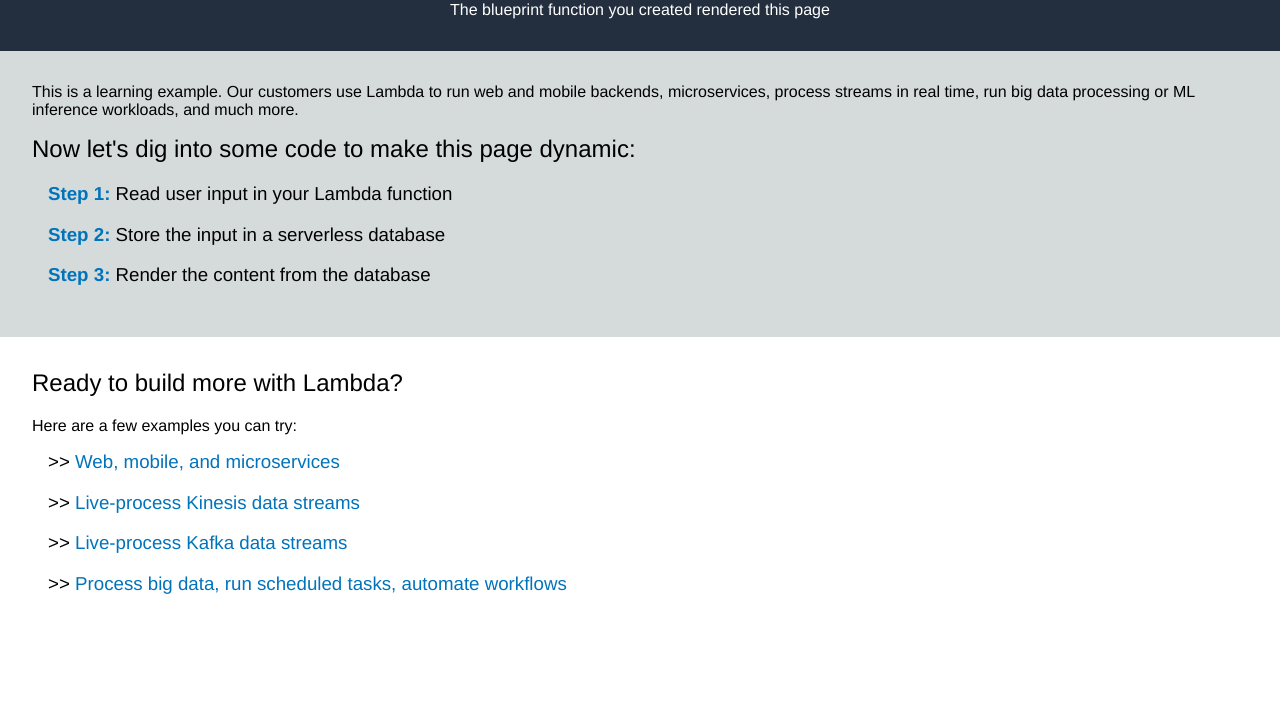
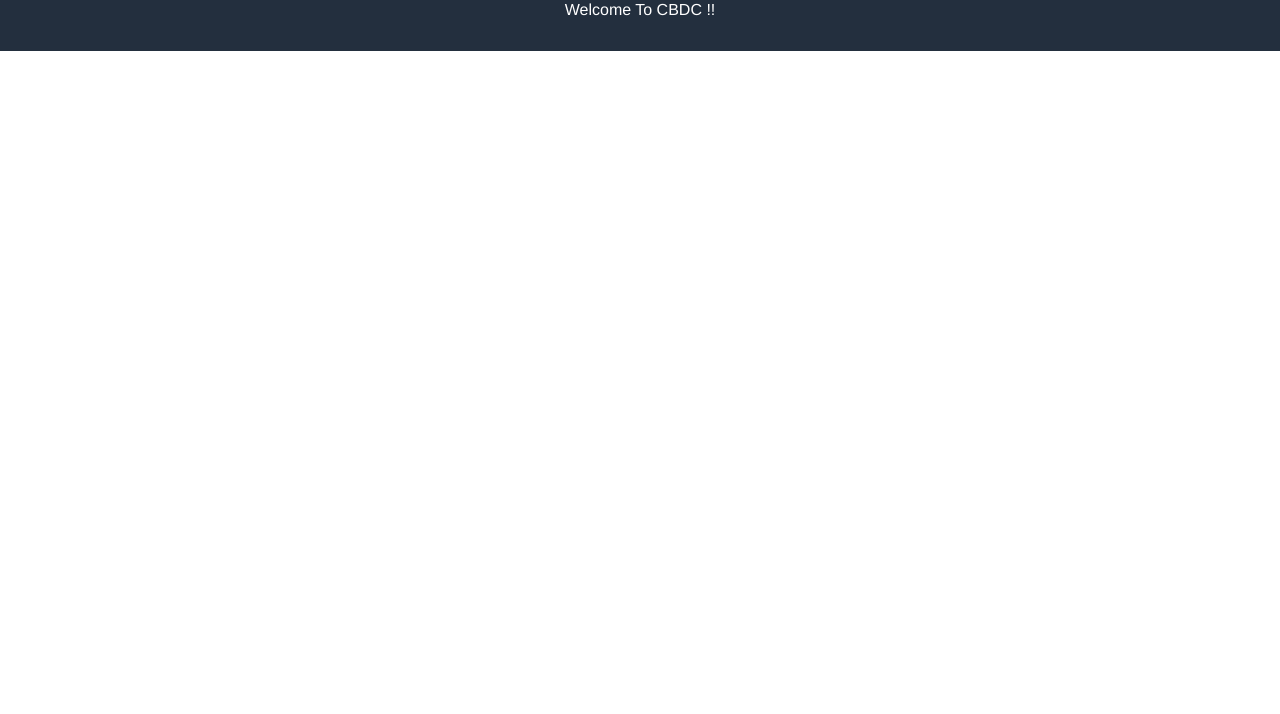
Before and after one commit to muni-annachi/CBDE-App, a website: page pipelines_webinar/lambda/index.html in a window 1280 px wide. Shown: the part 86-800 px from the top of the page. Drawn offline with Linux system fonts and the light colour scheme.

Commit message:
simple html

```diff
--- a/pipelines_webinar/lambda/index.html
+++ b/pipelines_webinar/lambda/index.html
@@ -112,24 +112,9 @@
     </style>
   </head>
   <body>
-    <h1>Hello from AWS Lambda!</h1>
+    <h1>CBDC App</h1>
     <div id="intro" class="section">
-      The blueprint function you created rendered this page
-    </div>
-    <div id="instructions" class="section">
-      <p>This is a learning example. Our customers use Lambda to run web and mobile backends, microservices, process streams in real time, run big data processing or ML inference workloads, and much more.</p>
-      <h2>Now let's dig into some code to make this page dynamic:</h2>
-      <h3><a href="https://serverlessland.com/getting-started/lambda/#step1" target="_blank" rel="noopener noreferrer"><b>Step 1:</b></a> Read user input in your Lambda function</h3>
-      <h3><b><a href="https://serverlessland.com/getting-started/lambda/#step2" target="_blank" rel="noopener noreferrer">Step 2:</a></b> Store the input in a serverless database</h3>
-      <h3><b><a href="https://serverlessland.com/getting-started/lambda/#step3" target="_blank" rel="noopener noreferrer">Step 3:</a></b> Render the content from the database</h3>
-    </div>
-    <div class="section">
-      <h2>Ready to build more with Lambda?</h2>
-      <p>Here are a few examples you can try:</p>
-      <h3> &gt;&gt; <a href="https://serverlessland.com/learn/innovator-island" target="_blank" rel="noopener noreferrer">Web, mobile, and microservices</a></h3>
-      <h3> &gt;&gt; <a href="https://www.youtube.com/watch?v=jdTBtaxs0hA" target="_blank" rel="noopener noreferrer">Live-process Kinesis data streams</a></h3>
-      <h3> &gt;&gt; <a href="https://aws.amazon.com/blogs/compute/using-self-hosted-apache-kafka-as-an-event-source-for-aws-lambda/" target="_blank" rel="noopener noreferrer">Live-process Kafka data streams</a></h3>
-      <h3> &gt;&gt; <a href="https://aws.amazon.com/blogs/compute/creating-aws-serverless-batch-processing-architectures/" target="_blank" rel="noopener noreferrer">Process big data, run scheduled tasks, automate workflows</a></h3>
+      Welcome To CBDC !!
     </div>
   </body>
 </html>
```
